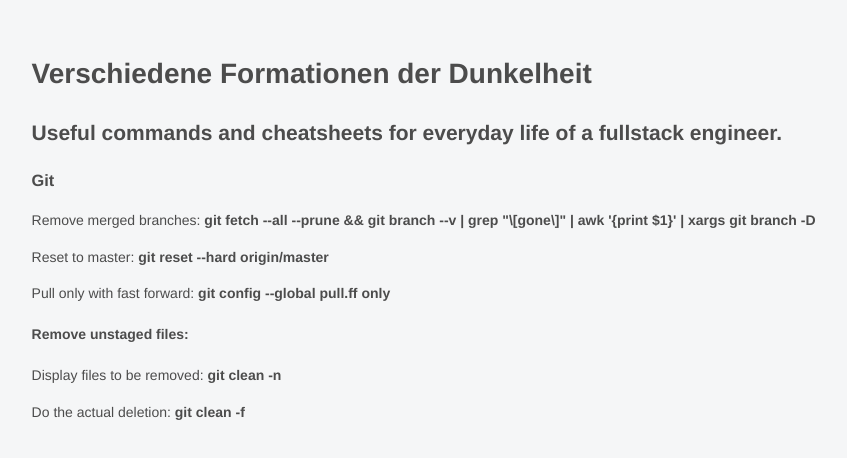
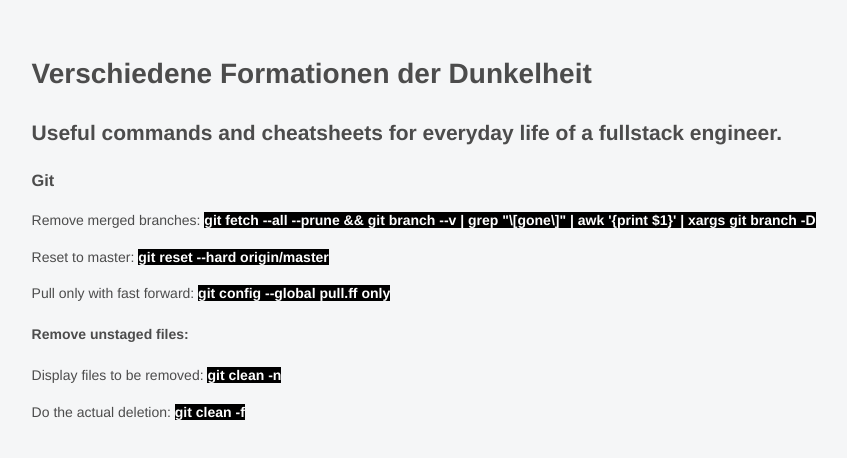
Before and after one commit to yyankowski/yyankowski.github.io, a plain HTML site: page index.html in a window 1280 px wide. Shown: the whole page, without its empty margins (2-849 px from the left). Drawn offline with Linux system fonts and the light colour scheme.

Commit message:
Update index.html

```diff
--- a/index.html
+++ b/index.html
@@ -15,13 +15,13 @@
   <h2>Useful commands and cheatsheets for everyday life of a fullstack engineer.</h2>
   <section>
     <h3>Git</h3>
-    <p>Remove merged branches: <b>git fetch --all --prune && git branch --v | grep "\[gone\]" | awk '{print $1}' | xargs git branch -D</b></p>
-    <p>Reset to master: <b>git reset --hard origin/master</b></p>
-    <p>Pull only with fast forward: <b>git config --global pull.ff only</b></p>
+    <p>Remove merged branches: <b class="command">git fetch --all --prune && git branch --v | grep "\[gone\]" | awk '{print $1}' | xargs git branch -D</b></p>
+    <p>Reset to master: <b class="command">git reset --hard origin/master</b></p>
+    <p>Pull only with fast forward: <b class="command">git config --global pull.ff only</b></p>
     <aside>
       <h4>Remove unstaged files:</h4>
-      <p>Display files to be removed: <b>git clean -n</b></p>
-      <p>Do the actual deletion: <b>git clean -f</b></p>
+      <p>Display files to be removed: <b class="command">git clean -n</b></p>
+      <p>Do the actual deletion: <b class="command">git clean -f</b></p>
     <aside>
   </section>
   </body>
```
